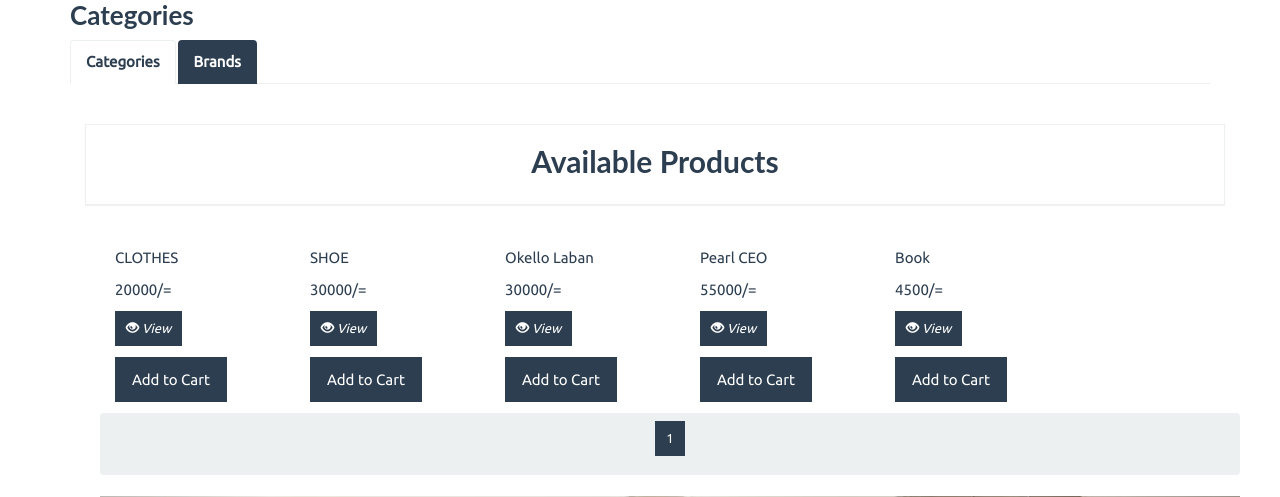
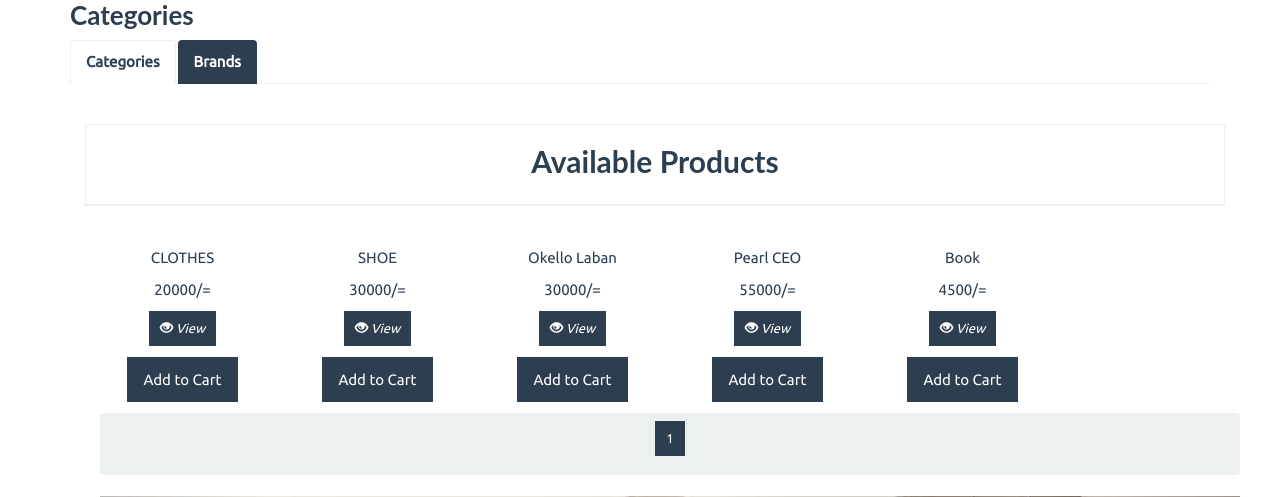
Before and after one commit to latototita/laban-ANNOTHER-TRIAL, a Django app: page /store/ in a window 1280 px wide. Shown: the part 1201-1698 px from the top of the page. Run offline with Django 3.2, Linux system fonts and the light colour scheme; data comes from the database, SQL or seed files in the repository; some libraries are stand-ins or nearby versions.

Commit message:
Update index.html

```diff
--- a/store/templates/index.html
+++ b/store/templates/index.html
@@ -90,6 +90,7 @@
 				<a href="{% url 'details' product.id %}">
 					<img src="{{product.image.url}}" alt="" style='height: 100% ; max-width: 100%;'>
 				</a>
+				<div class="caption text-center">
 				<p class="my-sm-0" class="bold">{{ product.name }}</p>
 
 					<p class="my-sm-0">{{ product.price }}/=</p>
@@ -106,9 +107,9 @@
 								value="Add to Cart" >
 						</form>
 					</p>
+				</div>
 
 			</div>
-
 		</div>
 	</div>
 	{% endfor %}
```
